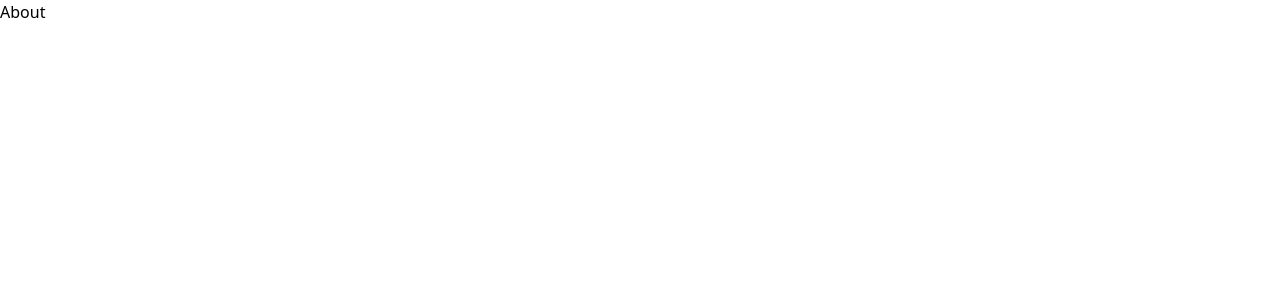
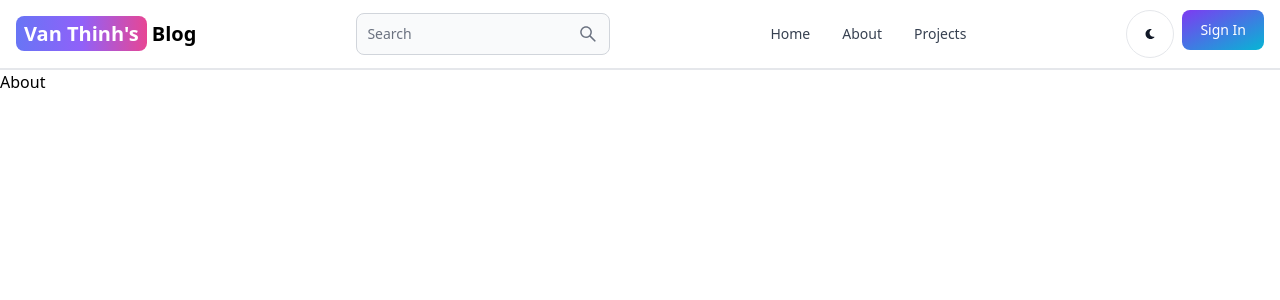
Before and after one commit to vanthinh01052001/mern-blog, a React (Vite) app in the folder client/: page /about in a window 1280 px wide. Shown: the top 300 px of the page. Built offline with nearby package versions, Linux system fonts and the light colour scheme.

Commit message:
create the header section

```diff
--- a/client/package.json
+++ b/client/package.json
@@ -10,8 +10,10 @@
     "preview": "vite preview"
   },
   "dependencies": {
+    "flowbite-react": "^0.10.1",
     "react": "^18.3.1",
     "react-dom": "^18.3.1",
+    "react-icons": "^5.2.1",
     "react-router-dom": "^6.24.1"
   },
   "devDependencies": {
--- a/client/src/App.jsx
+++ b/client/src/App.jsx
@@ -5,9 +5,11 @@
 import SignUp from './pages/SignUp';
 import Dashboard from './pages/Dashboard';
 import Projects from './pages/Projects';
+import Header from './components/Header';
 export default function App() {
   return (
     <BrowserRouter>
+    <Header></Header>
       <Routes>
         <Route path='/' element={<Home></Home>}></Route>
         <Route path='/about' element={<About></About>}></Route>
--- /dev/null
+++ b/client/src/components/Header.jsx
@@ -0,0 +1,48 @@
+import { Button, Navbar, TextInput } from 'flowbite-react';
+import { Link, useLocation } from 'react-router-dom';
+import { AiOutlineSearch } from 'react-icons/ai';
+import { FaMoon } from 'react-icons/fa'
+export default function Header() {
+  const path = useLocation();
+  return (
+    <Navbar className='border-b-2'>
+      <Link to={"/"} className='self-center whitespace-nowrap text-sm sm:text-xl font-semibold dark:text-white'>
+        <span className='px-2 py-1 bg-gradient-to-r from-indigo-500 via-purple-500 to-pink-500 rounded-lg text-white'>{`Van Thinh's`}</span> Blog
+      </Link>
+      <form>
+        <TextInput type='text' placeholder='Search' rightIcon={AiOutlineSearch} className='hidden lg:inline'></TextInput>
+      </form>
+      <Button className='w-12 h-12 lg:hidden flex items-center justify-center' color='gray' pill>
+        <AiOutlineSearch></AiOutlineSearch>
+      </Button>
+      <div className='flex gap-2 md:order-2'>
+        <Button className='w-12 h-12 hidden sm:inline' color={'gray'} pill >
+          <FaMoon></FaMoon>
+        </Button>
+        <Link to={'/sign-in'}>
+          <Button gradientDuoTone={'purpleToBlue'}>
+            Sign In
+          </Button>
+        </Link>
+        <Navbar.Toggle></Navbar.Toggle>
+      </div>
+      <Navbar.Collapse>
+        <Navbar.Link active={path==='/'} as={'div'}>
+          <Link to='/'>
+            Home
+          </Link>
+        </Navbar.Link>
+        <Navbar.Link active={path === '/about'} as={'div'}>
+          <Link to='/about'>
+            About
+          </Link>
+        </Navbar.Link>
+        <Navbar.Link active={path === '/projects'} as={'div'}>
+          <Link to='/projects'>
+            Projects
+          </Link>
+        </Navbar.Link>
+      </Navbar.Collapse>
+    </Navbar>
+  )
+}
--- a/client/tailwind.config.js
+++ b/client/tailwind.config.js
@@ -1,8 +1,10 @@
+// eslint-disable-next-line no-undef
+const flowbite = require("flowbite-react/tailwind");
 /** @type {import('tailwindcss').Config} */
 export default {
-  content: ["./index.html", "./src/**/*.{js,ts,jsx,tsx}"],
+  content: ["./index.html", "./src/**/*.{js,ts,jsx,tsx}", flowbite.content()],
   theme: {
     extend: {},
   },
-  plugins: [],
+  plugins: [flowbite.plugin()],
 };
```
Also changed, not shown: 1 other file (tests, documents, lock files or other folders).
